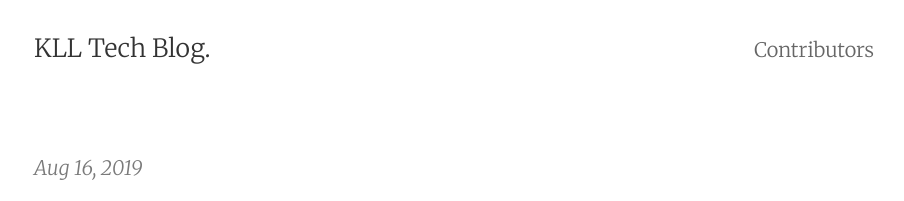
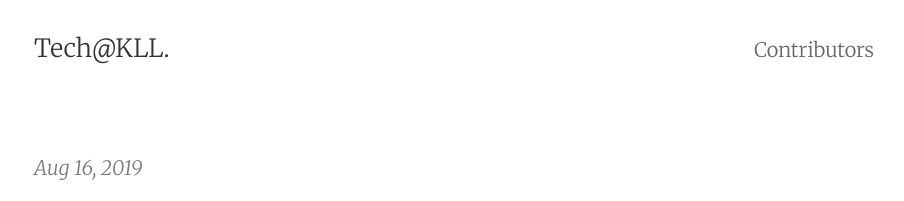
Before and after one commit to KathmanduLivingLabs/kathmandulivinglabs.github.io, a Jekyll site: the page built from index.html, in a window 1280 px wide. Shown: the top 201 px of the page, without its empty margins (186-1090 px from the left). Built offline with Jekyll 4.4.1, drawn with Linux system fonts in a browser that asks for light colours; the list of posts is cut into pages by our own code.

Commit message:
Update _config.yml

```diff
--- a/_config.yml
+++ b/_config.yml
@@ -1,5 +1,5 @@
 # Site settings
-title:       KLL Tech Blog.
+title:       Tech@KLL.
 email:       contact@kathmandulivinglabs.org
 author:      kll
 description: "We wanted to talk about what we do here at the KLL tech room, so we hacked up a nifty little blog using Jekyll."
```
